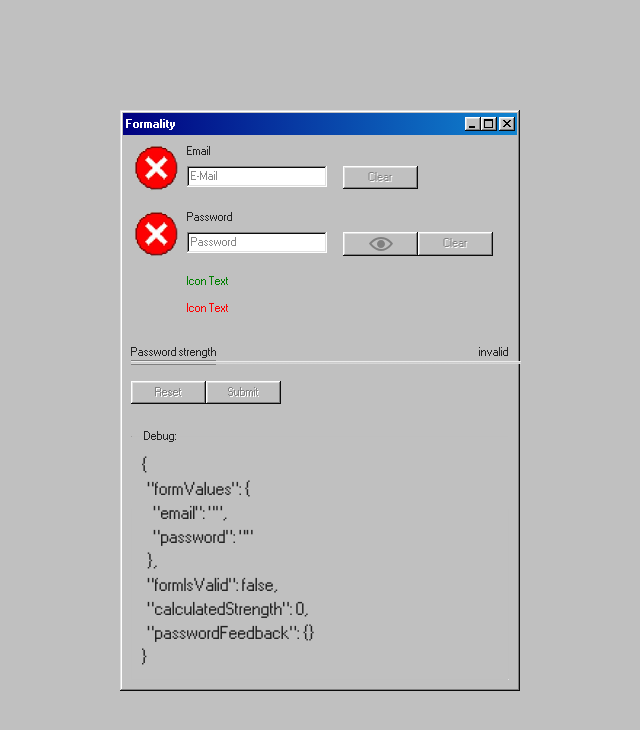
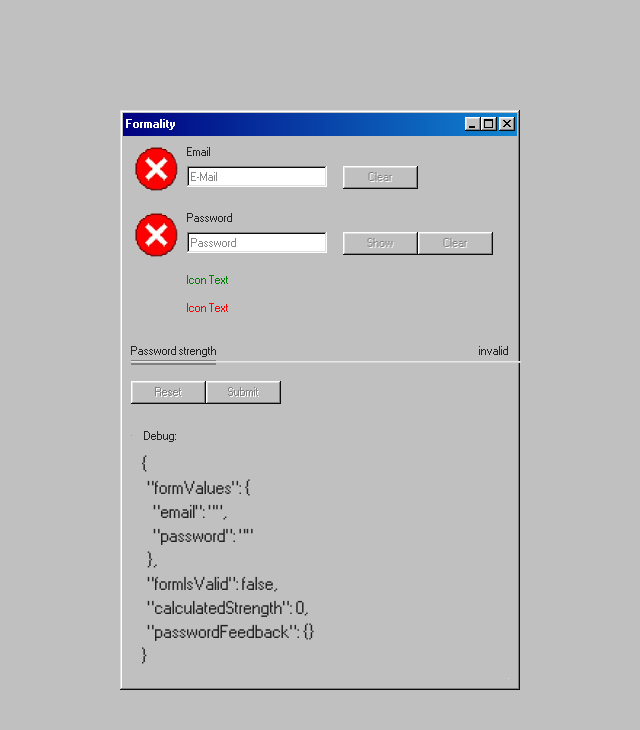
Before and after one commit to maurer2/formality, a Vue app: page / in a window 1280 px wide. Shown: the top 730 px of the page, without its empty margins (320-960 px from the left). Built offline with nearby package versions, Linux system fonts and the light colour scheme.

Commit message:
Added workaround for broken svg icon

```diff
--- a/src/components/Password.vue
+++ b/src/components/Password.vue
@@ -40,7 +40,8 @@
               Show password
             </span>
             <span class="icon">
-              <EyeIcon />
+              <!-- <EyeIcon /> -->
+              Show
             </span>
           </template>
           <template v-else>
@@ -48,7 +49,8 @@
               Hide password
             </span>
             <span class="icon">
-              <EyeDisabledIcon />
+              <!-- <EyeDisabledIcon /> -->
+              Hide
             </span>
           </template>
         </button>
```
